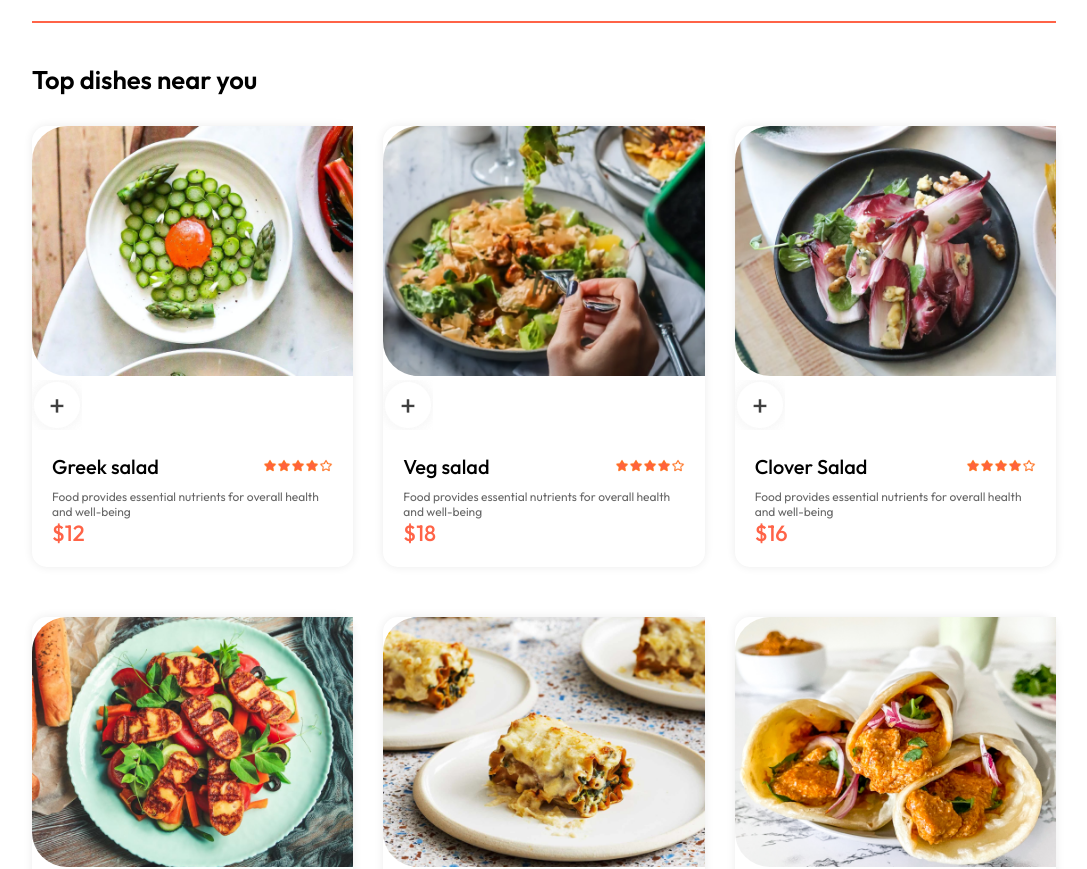
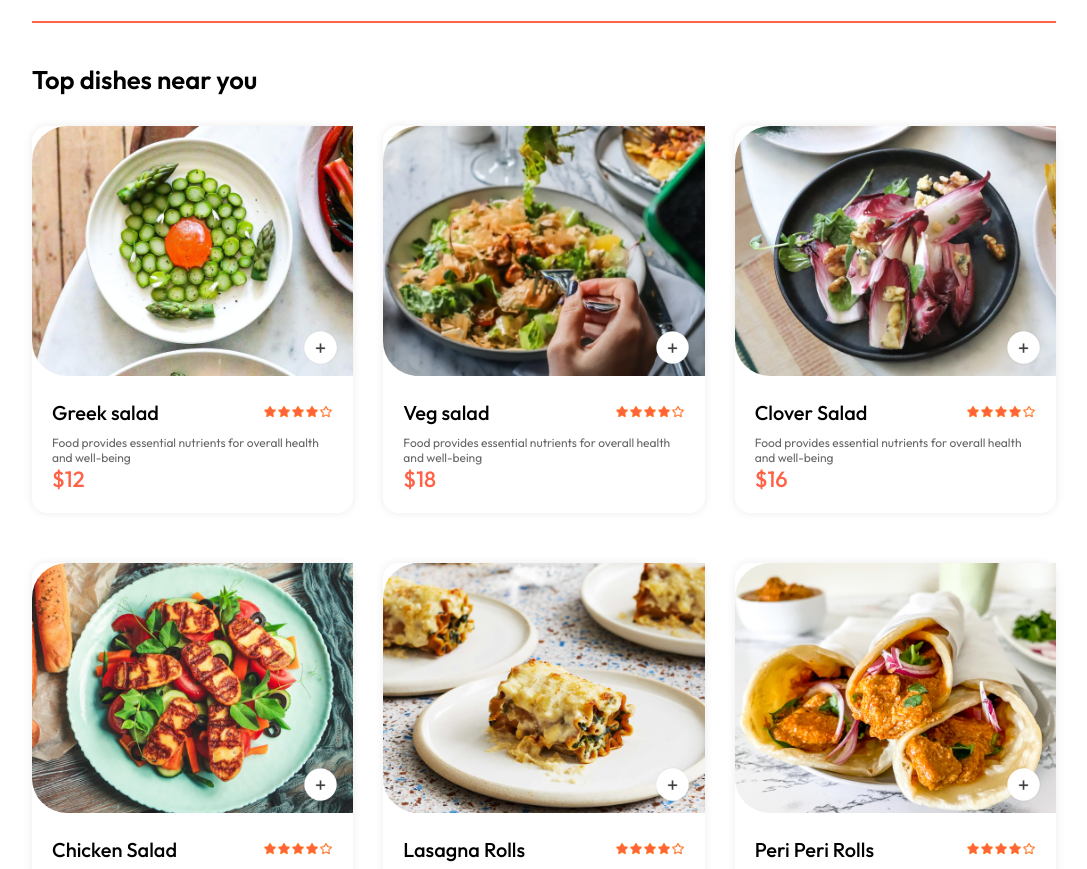
Before and after one commit to Teejay-deen/frontend-food-delivery, a React (Vite) app: page / in a window 1280 px wide. Shown: the part 880-1749 px from the top of the page, without its empty margins (96-1183 px from the left). Built offline with nearby package versions, Linux system fonts and the light colour scheme.

Commit message:
adding filter to FoodDisplay

```diff
--- a/src/ContextApi/StoreContext.jsx
+++ b/src/ContextApi/StoreContext.jsx
@@ -1,18 +1,39 @@
-import { createContext } from "react";
+import { createContext, useEffect, useState } from "react";
 import { food_list } from "../assets/assets";
 
+export const StoreContext = createContext(null);
 
-export const StoreContext = createContext(null)
+const StoreContextProvider = (props) => {
+  const [cartItem, setCartItem] = useState({});
 
-const StoreContextProvider = (props) =>{
+  const addToCart = (itemId) => {
+    if (!cartItem[itemId]) {
+      setCartItem((prev) => ({ ...prev, [itemId]: 1 }));
+    } else {
+      setCartItem((prev) => ({ ...prev, [itemId]: prev[itemId] + 1 }));
+    }
+  };
 
+  const removeFromCart = (itemId) => {
+    setCartItem((prev) => ({ ...prev, [itemId]: prev[itemId] - 1 }));
+  };
 
-    const contextValue = {
-        food_list
-    }
-    return (
-        <StoreContext.Provider value={contextValue}>{props.children}</StoreContext.Provider>
-    )
-}
+  useEffect(()=>{
+    console.log(cartItem);
+  }, [cartItem])
 
-export default StoreContextProvider
+  const contextValue = {
+    food_list,
+    cartItem,
+    setCartItem,
+    addToCart,
+    removeFromCart,
+  };
+  return (
+    <StoreContext.Provider value={contextValue}>
+      {props.children}
+    </StoreContext.Provider>
+  );
+};
+
+export default StoreContextProvider;
--- a/src/components/FoodDisplay/FoodDisplay.jsx
+++ b/src/components/FoodDisplay/FoodDisplay.jsx
@@ -1,26 +1,33 @@
-import React, { useContext } from 'react'
-import "./FoodDisplay.css"
-import { food_list } from '../../assets/assets'
-import { StoreContext } from '../../ContextApi/StoreContext'
-import FoodItem from '../FoodItem/FoodItem'
+import React, { useContext } from "react";
+import "./FoodDisplay.css";
+import { food_list } from "../../assets/assets";
+import { StoreContext } from "../../ContextApi/StoreContext";
+import FoodItem from "../FoodItem/FoodItem";
 
-const FoodDisplay = ({category}) => {
-
-    const {food_list} = useContext(StoreContext)
-
+const FoodDisplay = ({ category }) => {
+  const { food_list } = useContext(StoreContext);
 
   return (
-    <div className='food-display' id='food-display'>
-        <h2>Top dishes near you</h2>
-        <div className="food-display-list">
-            {food_list.map((item, index)=>{
-                return (
-                    <FoodItem key={index} id={item._id} name={item.name} description={item.description} image={item.image} price={item.price} />
-                )
-            })}
-        </div>
+    <div className="food-display" id="food-display">
+      <h2>Top dishes near you</h2>
+      <div className="food-display-list">
+        {food_list.map((item, index) => {
+          if (category === "All" || category === item.category) {
+            return (
+              <FoodItem
+                key={index}
+                id={item._id}
+                name={item.name}
+                description={item.description}
+                image={item.image}
+                price={item.price}
+              />
+            );
+          }
+        })}
+      </div>
     </div>
-  )
-}
+  );
+};
 
-export default FoodDisplay
+export default FoodDisplay;
--- a/src/components/FoodItem/FoodItem.css
+++ b/src/components/FoodItem/FoodItem.css
@@ -45,3 +45,32 @@
     font-weight: 500;
     margin-top: 10px 0;
 }
+
+.food-item-img-container{
+    position: relative;
+}
+
+.food-item-img-container .add{
+    position: absolute;
+    width: 35px;
+    bottom: 15px;
+    right: 15px;
+    cursor: pointer;
+    border-radius: 50%;
+}
+
+.food-item-counter{
+    position: absolute;
+    bottom: 15px;
+    right: 15px;
+    display: flex;
+    align-items: center;
+    gap: 10px;
+    padding: 6px;
+    border-radius:50px;
+    background-color: white;
+}
+
+.food-item-counter img{
+    width: 30px;
+}
--- a/src/components/FoodItem/FoodItem.jsx
+++ b/src/components/FoodItem/FoodItem.jsx
@@ -1,30 +1,36 @@
-import React, { useState } from "react";
+import React, { useContext } from "react";
 import "./FoodItem.css";
 import { assets } from "../../assets/assets";
+import { StoreContext } from "../../ContextApi/StoreContext";
 
 const FoodItem = ({ id, name, price, description, image }) => {
-  const [itemCount, setItemCount] = useState(0);
+
+
+  const { cartItem,
+    setCartItem,
+    addToCart,
+    removeFromCart } = useContext(StoreContext)
   return (
     <div className="food-item">
       <div className="food-item-img-container">
         <img className="food-item-image" src={image} alt="" />
-        {!itemCount ? (
+        {!cartItem[id] ? (
           <img
             className="add"
-            onClick={() => setItemCount((prev) => prev + 1)}
+            onClick={() => addToCart(id)}
             src={assets.add_icon_white}
             alt=""
           />
         ) : (
           <div className="food-item-counter">
             <img
-              onClick={() => setItemCount((prev) => prev - 1)}
+              onClick={() => removeFromCart(id)}
               src={assets.remove_icon_red}
               alt=""
             />
-            <p>{itemCount}</p>
+            <p>{cartItem[id]}</p>
             <img
-              onClick={() => setItemCount((prev) => prev + 1)}
+              onClick={() => addToCart(id)}
               src={assets.add_icon_green}
               alt=""
             />
```
